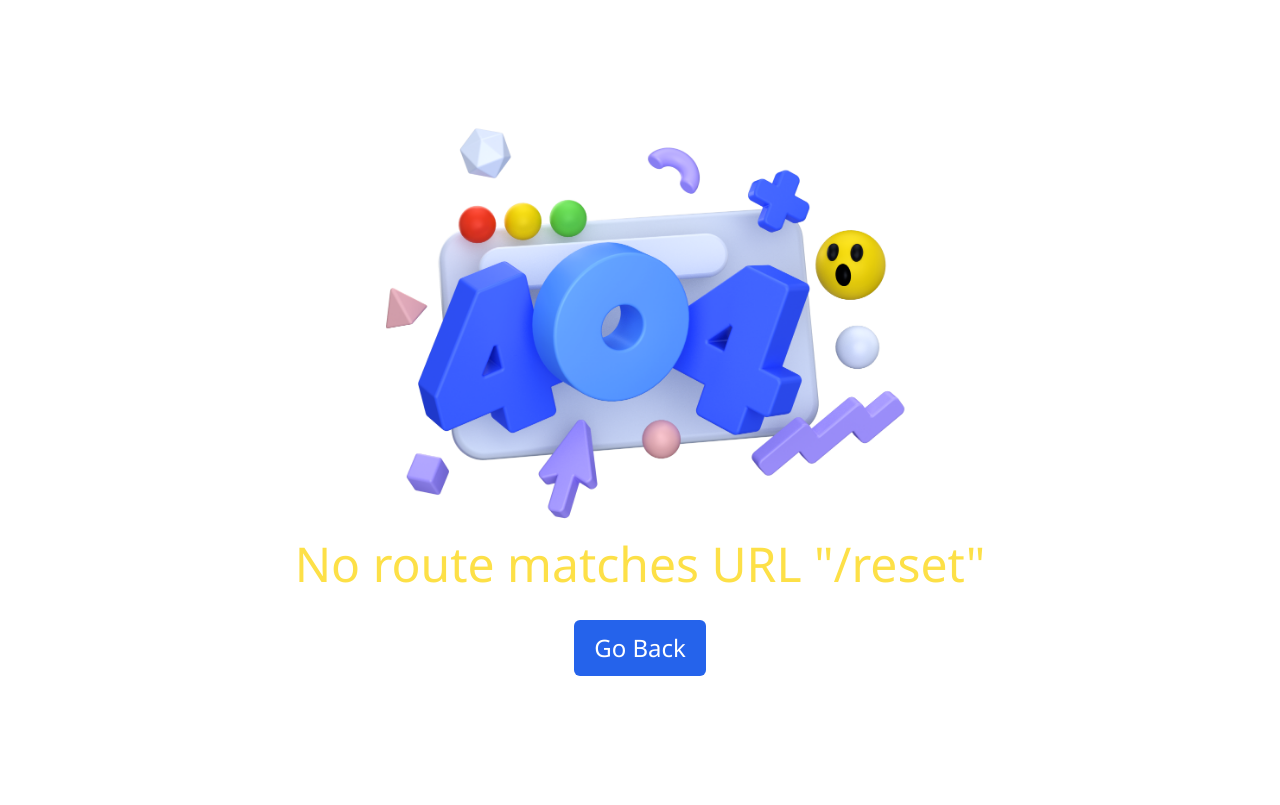
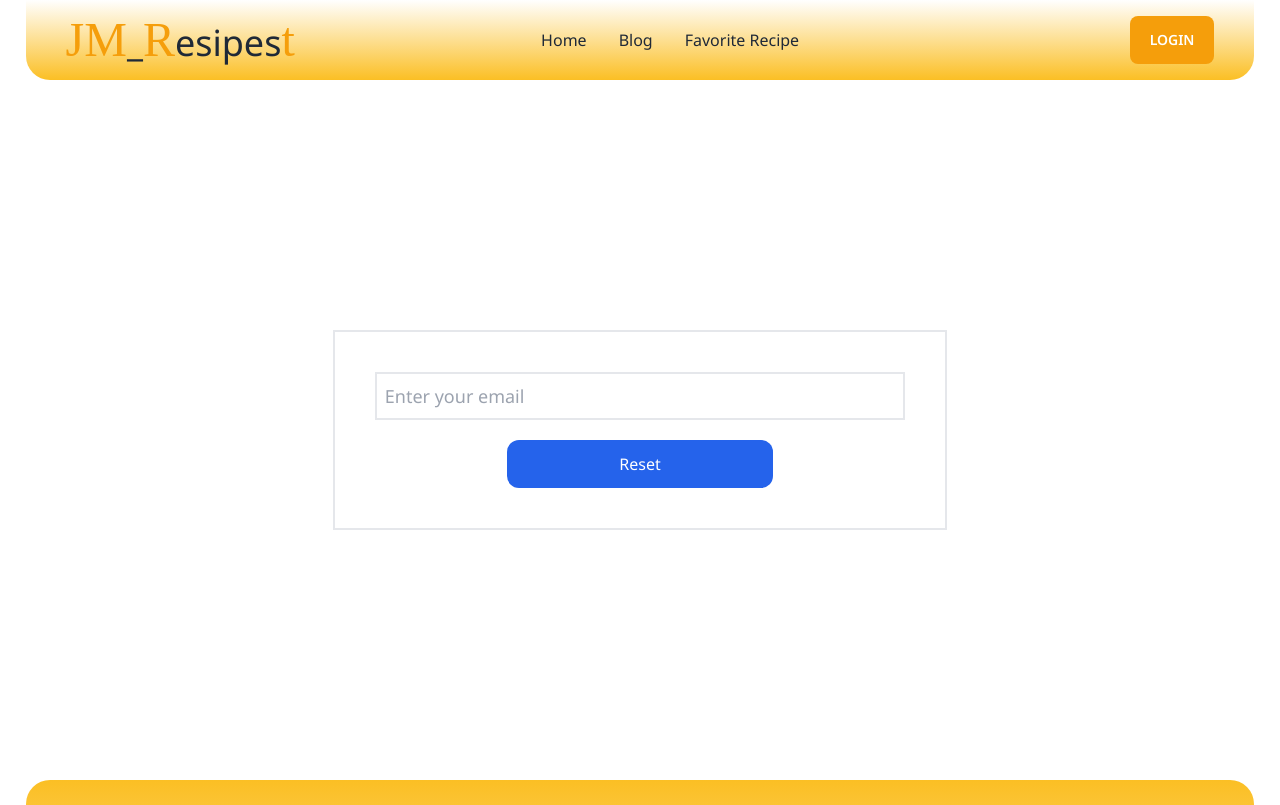
Before and after one commit to jmjubaer/jm-recipest-client, a React (Vite) app: page /reset in a window 1280 px wide. Shown: the top 805 px of the page. Built offline with nearby package versions, Linux system fonts and the light colour scheme; no server answers; a web font is replaced by a local one.

Commit message:
Add forgotten password function

```diff
--- /dev/null
+++ b/src/Page/Login/ForgottenPass.jsx
@@ -0,0 +1,36 @@
+import React, { useRef, useState } from 'react';
+import app from '../../Firebase/firebase.config';
+import { getAuth, sendPasswordResetEmail } from 'firebase/auth';
+import { ToastContainer, toast } from 'react-toastify';
+import 'react-toastify/dist/ReactToastify.css';
+
+
+const ForgottenPass = () => {
+    const [feedback,setFeedback] = useState("");
+    const emailRef = useRef();
+    const auth = getAuth(app)
+    const handleRest = (event) => {
+        event.preventDefault();
+        const email = emailRef.current.value;
+        sendPasswordResetEmail(auth,email)
+        .then((result) => {
+            setFeedback("Check your email for reset password");
+            toast("Send reset password confirmation in your mailbox");
+            event.target.reset();
+        })
+        .catch((error) => {
+            setFeedback(error.message)
+        })
+    }
+    return (
+        <div className='min-h-[calc(100vh-100px)] flex flex-col justify-center'>
+            <form action="" className='border-2 w-1/2 mx-auto p-10 flex flex-col' onSubmit={handleRest}>
+                <input className='border-2 text-lg p-2' type="email" name="email" placeholder='Enter your email' ref={emailRef} required />
+                <p className='text-red-400'>{feedback}</p>
+                <input className='py-3 px-5 bg-blue-600 text-white w-1/2 mx-auto rounded-xl mt-5' type="submit" value="Reset" />
+            </form>
+        </div>
+    );
+};
+
+export default ForgottenPass;
--- a/src/Page/Login.jsx
+++ b/src/Page/Login/Login.jsx
@@ -1,8 +1,8 @@
 import React, { useContext, useState } from "react";
 import { Link, useLocation, useNavigate } from "react-router-dom";
 import { FaEyeSlash,FaEye } from "react-icons/fa";
-import { AuthContest } from "../Provider/AuthProvider";
 import SocialLogin from "./SocialLogin";
+import { AuthContest } from "../../Provider/AuthProvider";
 
 
 const Login = () => {
@@ -11,7 +11,7 @@ const Login = () => {
     const from = location?.state?.from?.pathname || "/";
     const [show,setShow] = useState(false);
     const [err, setErr] = useState("");
-    const {signIn,googleSignIn,githubSignIn} = useContext(AuthContest);
+    const {signIn} = useContext(AuthContest);
 
     const handleSign = (event) => {
         event.preventDefault();
@@ -45,6 +45,7 @@ const Login = () => {
                     }
                         </span>
                 </div>
+                <Link to="/reset" className="text-info">Forgotten Password ?</Link>
                 <span className="text-red-500">{err}</span>
                 <input className="btn w-full btn_gradient mt-8" type="submit" value="Login" />
             </form>
--- a/src/Page/Shared/Profiles.jsx
+++ b/src/Page/Login/Profiles.jsx
@@ -1,21 +1,20 @@
 import React, { useContext } from "react";
-import { AuthContext } from "../provider/UserContext";
 import { useNavigate } from "react-router-dom";
-import LoadingSpinner from "./LoadingSpinner";
+import { AuthContest } from "../../Provider/AuthProvider";
+import LoadingSpinner from "../Shared/LoadingSpinner";
 
 const Profiles = () => {
-  const { user,signOutUser,loading } = useContext(AuthContext);
-//   const { displayName, email, photoURL } = user;
+  const { user,logout,loading } = useContext(AuthContest);
 const navigate = useNavigate();
   const handleSignOut = () => {
-    signOutUser();
+    logout();
     navigate("/")
   }
   if(loading){
     return <LoadingSpinner/>
   }
 return (
-    <div className="min-h-screen flex items-center justify-center">
+    <div className="min-h-screen flex items-center justify-center my-10 btn_gradient w-fit mx-auto p-10 rounded-3xl">
         <div className="text-center">
             <img className="w-60 mx-auto h-60 rounded-full object-cover" src={user?.photoURL} alt="" />
             <h2 className="text-4xl my-10">Name: {user?.displayName}</h2>
--- a/src/Page/Resgister.jsx
+++ b/src/Page/Login/Resgister.jsx
@@ -1,11 +1,9 @@
 import React, { useContext, useState } from 'react';
-import { Link, Navigate, useLocation, useNavigate  } from 'react-router-dom';
-import Glogo from '../assets/google.png'
-import Gitlogo from '../assets/git-hub.png'
+import { Link, useLocation, useNavigate  } from 'react-router-dom';
 import { FaEyeSlash,FaEye } from "react-icons/fa";
-import { AuthContest } from '../Provider/AuthProvider';
 import { updateProfile } from 'firebase/auth';
 import SocialLogin from './SocialLogin';
+import { AuthContest } from '../../Provider/AuthProvider';
 
 const Resgister = () => {
     const navigate = useNavigate();
@@ -65,6 +63,7 @@ const Resgister = () => {
                     }
                         </span>
                 </div>
+                <Link to="/reset" className="text-info">Forgotten Password ?</Link>
                 <span className='text-red-500'>{passErr}</span>
                 <input className="btn w-full btn_gradient mt-8" type="submit" value="Sign Up" />
             </form>
--- a/src/Page/SocialLogin.jsx
+++ b/src/Page/Login/SocialLogin.jsx
@@ -1,9 +1,9 @@
 import React, { useContext, useState } from 'react';
-import Glogo from '../assets/google.png'
-import Gitlogo from '../assets/git-hub.png'
+import Glogo from '../../assets/google.png'
+import Gitlogo from '../../assets/git-hub.png'
 import { GithubAuthProvider, GoogleAuthProvider, getAuth, signInWithPopup } from 'firebase/auth';
-import app from '../Firebase/firebase.config';
 import { useNavigate } from 'react-router-dom';
+import app from '../../Firebase/firebase.config';
 
 const auth = getAuth(app);
 
--- a/src/Page/Shared/Header.jsx
+++ b/src/Page/Shared/Header.jsx
@@ -24,7 +24,7 @@ const Header = () => {
                         {
                             user ?
                                 <div className='lg:flex gap-5'>
-                                <img className='w-12 h-12 rounded-full mt-3 lg:mt-0' title={user?.displayName} src={user?.photoURL} alt="" />
+                                <Link to="/user"><img className='w-12 h-12 rounded-full mt-3 lg:mt-0' title={user?.displayName} src={user?.photoURL} alt="" /></Link>
                                 <button onClick={logout} className= 'btn bg-amber-500 border-none px-5 mt-5 lg:mt-0'>Log Out</button>
                                 </div>
                                  :
--- a/src/Provider/AuthProvider.jsx
+++ b/src/Provider/AuthProvider.jsx
@@ -1,5 +1,5 @@
 import React, { createContext, useEffect, useState } from 'react';
-import { createUserWithEmailAndPassword, getAuth, onAuthStateChanged, signInWithEmailAndPassword, signOut } from "firebase/auth";
+import { createUserWithEmailAndPassword, getAuth, onAuthStateChanged, sendPasswordResetEmail, signInWithEmailAndPassword, signOut } from "firebase/auth";
 import app from '../Firebase/firebase.config';
 
 export const AuthContest = createContext(null);
@@ -29,7 +29,11 @@ const AuthProvider = ({children}) => {
             unMount();
         }
     },[])
+    const restPassword = (email) => {
+        sendPasswordResetEmail(auth, email)
+    }
     const authInfo = {
+        restPassword,
         createUser,
         loading,
         logout,
```
Also changed, not shown: src/main.jsx (+13 -2 lines).
